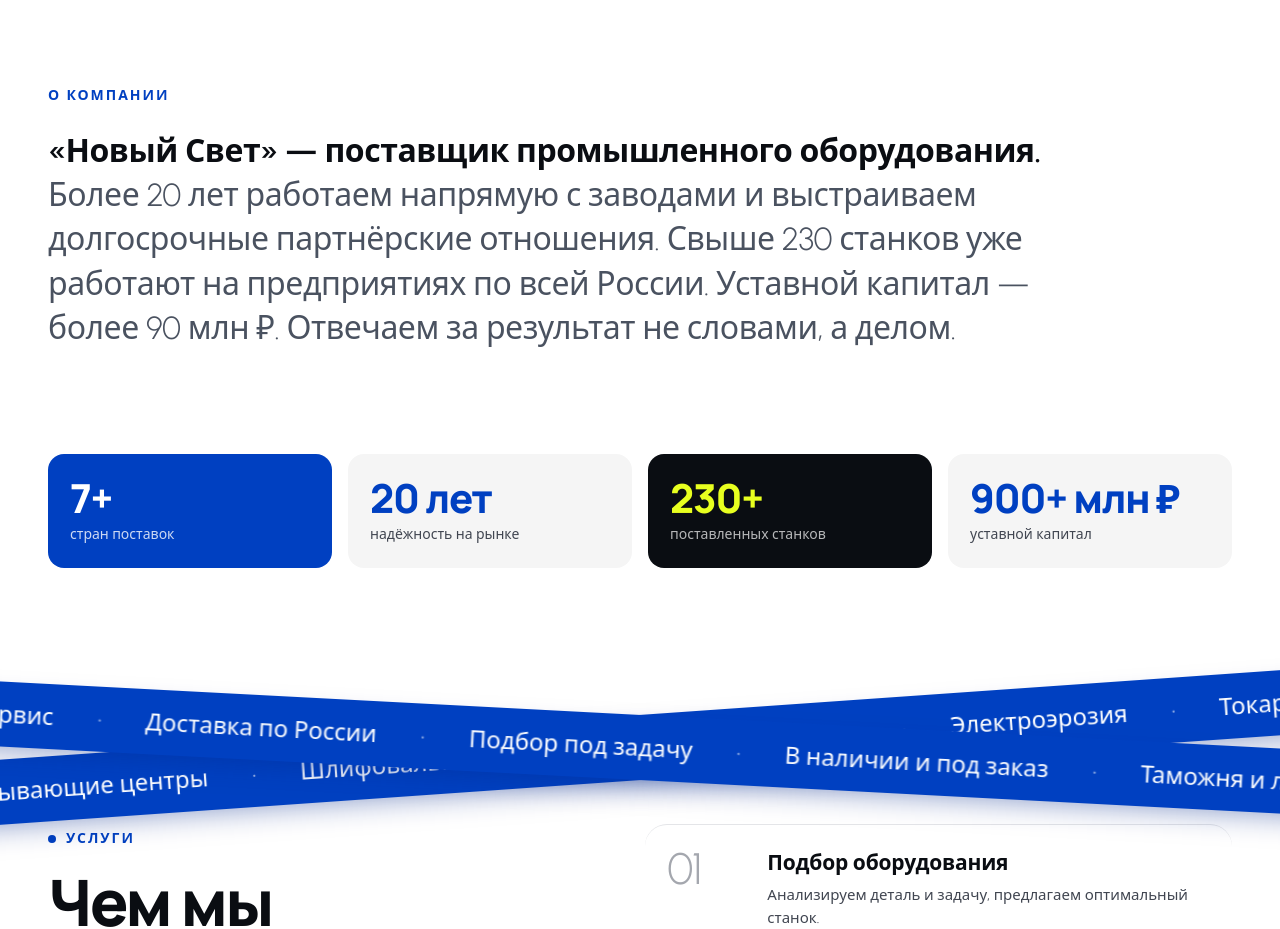
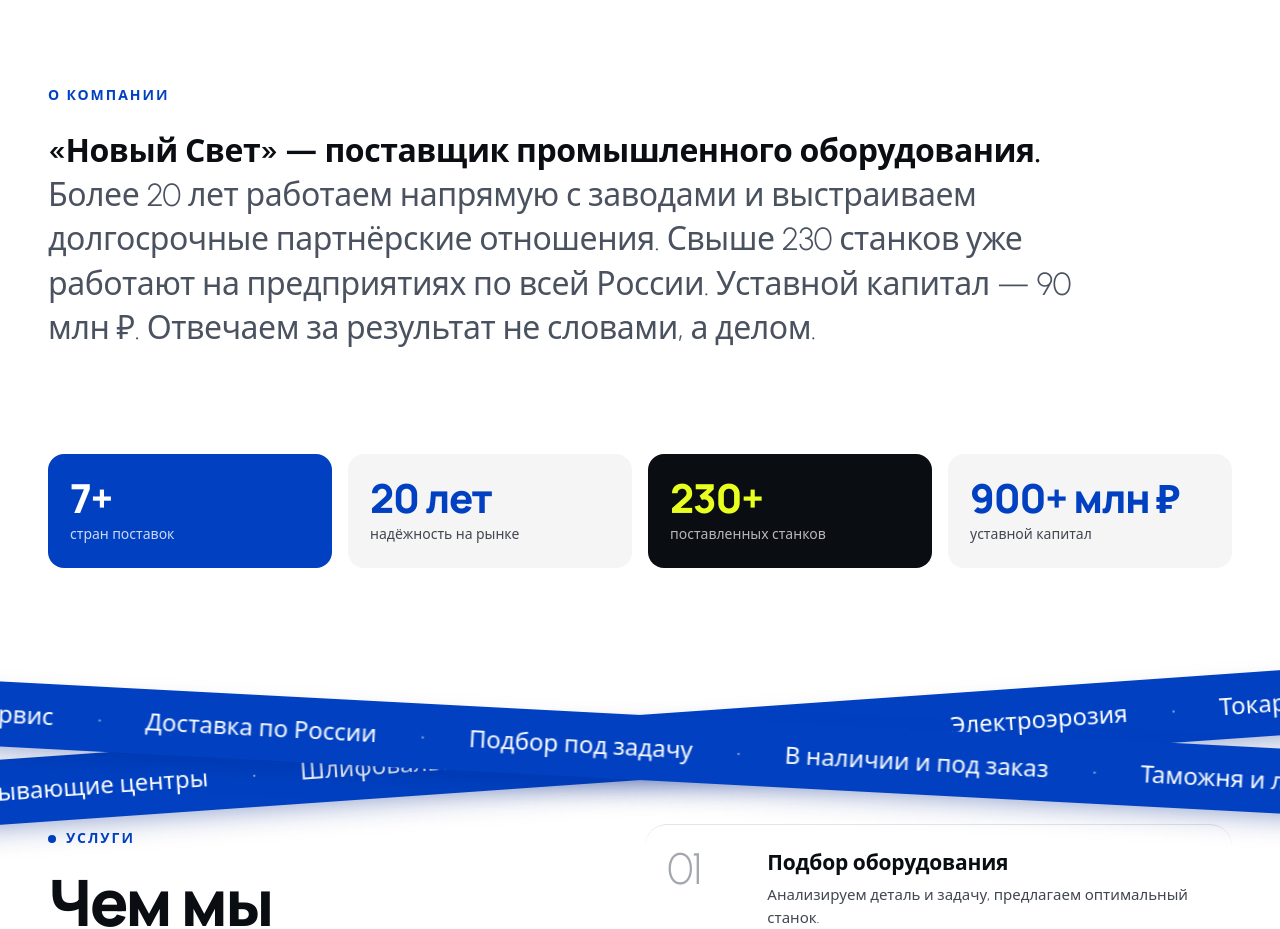
Before and after one commit to zarovkinvital005-create/noviysvet, a plain HTML site: page index.html in a window 1280 px wide. Shown: the part 1840-2769 px from the top of the page. Drawn offline with Linux system fonts and the light colour scheme; animation ran at ten frames a second; a script that the page names is missing.

Commit message:
О компании: уставной капитал 90 млн ₽
Co-Authored-By: Claude Sonnet 5.5 <noreply@anthropic.com>

```diff
--- a/index.html
+++ b/index.html
@@ -157,7 +157,7 @@
   <div class="wrap about about--one">
     <div class="reveal">
       <span class="eyebrow">О компании</span>
-      <h2 class="about__statement"><b>«Новый Свет» — поставщик промышленного оборудования.</b> Более 20 лет работаем напрямую с заводами и выстраиваем долгосрочные партнёрские отношения. Свыше 230 станков уже работают на предприятиях по всей России. Уставной капитал — более 90 млн ₽. Отвечаем за результат не словами, а делом.</h2>
+      <h2 class="about__statement"><b>«Новый Свет» — поставщик промышленного оборудования.</b> Более 20 лет работаем напрямую с заводами и выстраиваем долгосрочные партнёрские отношения. Свыше 230 станков уже работают на предприятиях по всей России. Уставной капитал — 90 млн ₽. Отвечаем за результат не словами, а делом.</h2>
     </div>
     <div class="reveal">
       <div class="stats">
```
